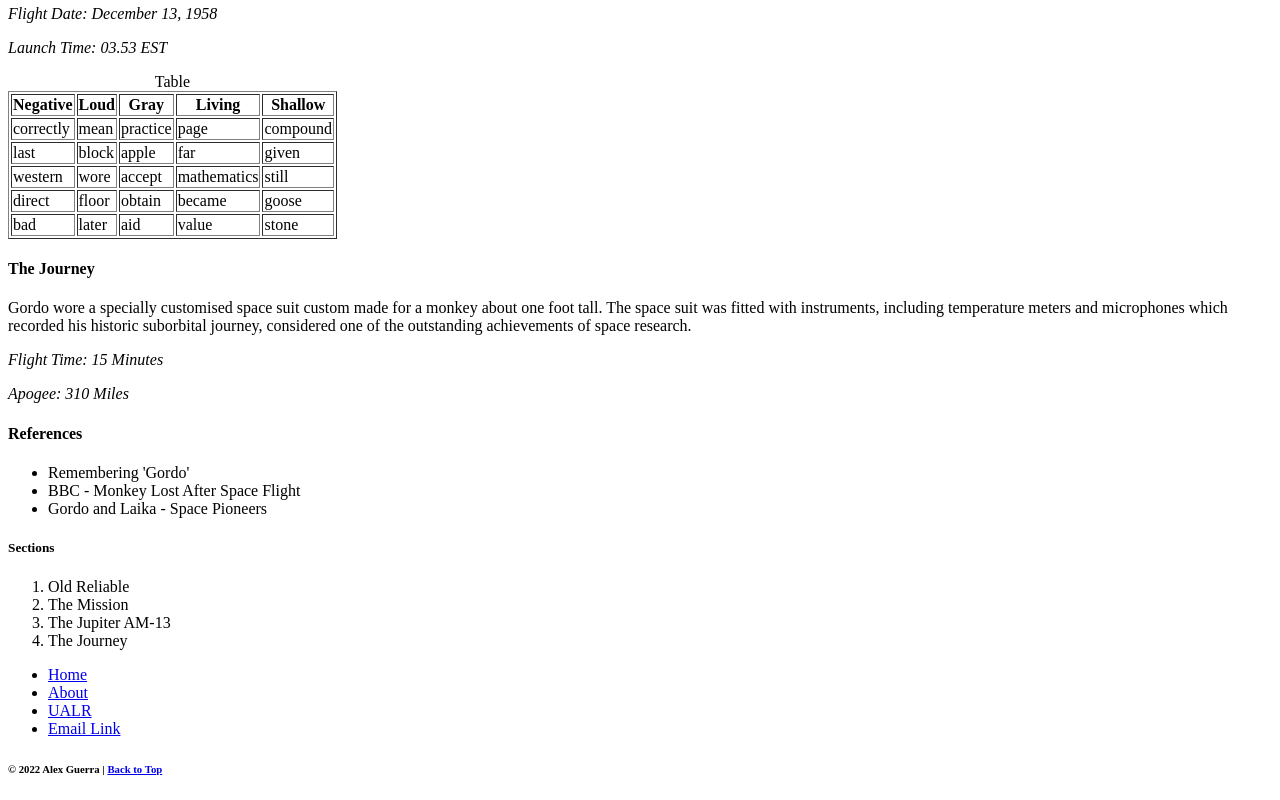
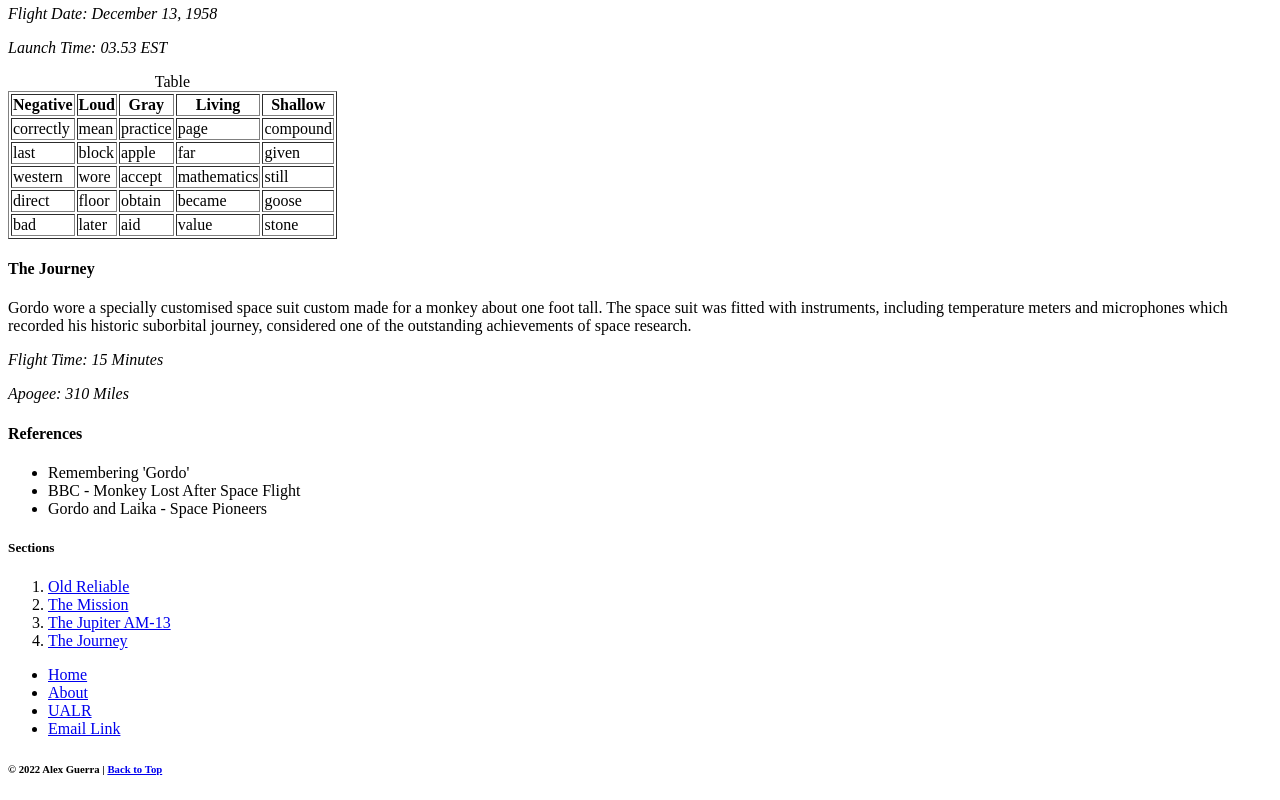
Before and after one commit to AlexG342/alexg-itonyx, a plain HTML site: page prototype/index.html in a window 1280 px wide. Shown: the part 1034-1834 px from the top of the page. Drawn offline with Linux system fonts and the light colour scheme.

Commit message:
prototype demo updated

```diff
--- a/prototype/index.html
+++ b/prototype/index.html
@@ -11,18 +11,15 @@
         <div class="post-content">
         <section id="gordo-history">
             <img src="http://www.victor-web.es/HOMEWORK/images/gordo.jpg" alt="Gordo" width="500" height="500">
-            <h2 class="reliable">Old Reliable</h2>
+            <h2 id="oldreliable">Old Reliable</h2>
                 <p>Gordo was one of the first monkeys to make it into space as part of NASA's space program. Eight monkeys had flown on NASA missions before him, five of whom went by the name of Albert.</p>
                 <p>Gordo's historic flight took place on December 13, 1958 when he took off from Cape Canaveral for a 15 minute flight into space. Even though he was weightless for over 8 minutes the on-board instruments indicated that Gordo enjoyed his journey into space. Scientists monitoring the flight were pleased to note that the only slight side effect Gordo suffered from the entry into space was a modest slowing of his pulse.</p>
         </section>
-     <h2>The Mission</h2>
-        <section id="mission">
+     <h2 id="mission">The Mission</h2>
         <p>The rocket carrying Gordo into space would take off from the Atlantic Missile Range at Cape Canaveral, travel further than any monkey had ever travelled before - over 1,500 miles - and reach a height of 310 miles (500 km) before returning to Earth and landing in the South Atlantic, 1,302 nautical miles south of Cape Canaveral.</p>
         <p><q>We all heard the rumors that they want to send a monkey up first. Well, none of us wants to think that they're gonna send a monkey up to do a man's work ... what they're trying to do to us is send a man up to do a monkey's work.</q></p><cite>Deke Slayton, Mercury Seven Astronaut
         </cite>
-        </section>
-    <h3>The Jupiter AM-13</h3>
-        <section id="jupiter">
+    <h3 id="jupiter">The Jupiter AM-13</h3>
         <p>The Jupiter IRBM <strong>(Intermediate Range Ballistic Missile)</strong> was originally developed by the US Army as a long-range successor to its PGM-11 Redstone missile, but was eventually taken over and deployed by the USAF for political reasons. It was also the only one of the United States' early stategic ballistic missiles with some mobility.</p>
         <p><em>Flight Date: December 13, 1958</em></p>
         <p><em>Launch Time: 03.53 EST</em></p>
@@ -65,17 +62,13 @@
                 <td>stone</td>
             </tr>
         </table>
-        </section>
-    <h4>The Journey</h4>
-    <section id="journey">
+    <h4 id="journey">The Journey</h4>
         <p>Gordo wore a specially customised space suit custom made for a monkey about one foot tall. The space suit was fitted with instruments, including temperature meters and microphones which recorded his historic suborbital journey, considered one of the outstanding achievements of space research.</p>
         <p><em>Flight Time: 15 Minutes</em></p>
         <p><em>Apogee: 310 Miles</em></p>
-    </section>
 </div>
     <h4>References</h4>
     <div class="container">
-        <section id="refernces">
     <ul>
         <li>Remembering 'Gordo'</li>
         <li>BBC - Monkey Lost After Space Flight</li>
@@ -83,15 +76,14 @@
       </ul>
     <h5>Sections</h5>
       <ol>
-        <li>Old Reliable</li>
-        <li>The Mission</li>
-        <li>The Jupiter AM-13</li>
-        <li>The Journey</li>
+        <li><a href="#oldreliable">Old Reliable</a></li>
+        <li><a href="#mission">The Mission</a></li>
+        <li><a href="#jupiter">The Jupiter AM-13</a></li>
+        <li><a href="#journey">The Journey</a></li>
       </ol>
-        </section>
         <nav class="primary">
             <ul>
-                <li><a href="index.html">Home</a></li>
+                <li><a href="../index.html">Home</a></li>
                 <li><a href="https://itguer.wordpress.com/about-me/">About</a></li>
                 <li><a href="https://ualr.edu/" target="_blank">UALR</a></li>
                 <li><a href="mailto:aguerra@ualr.edu">Email Link</a></li>
```
